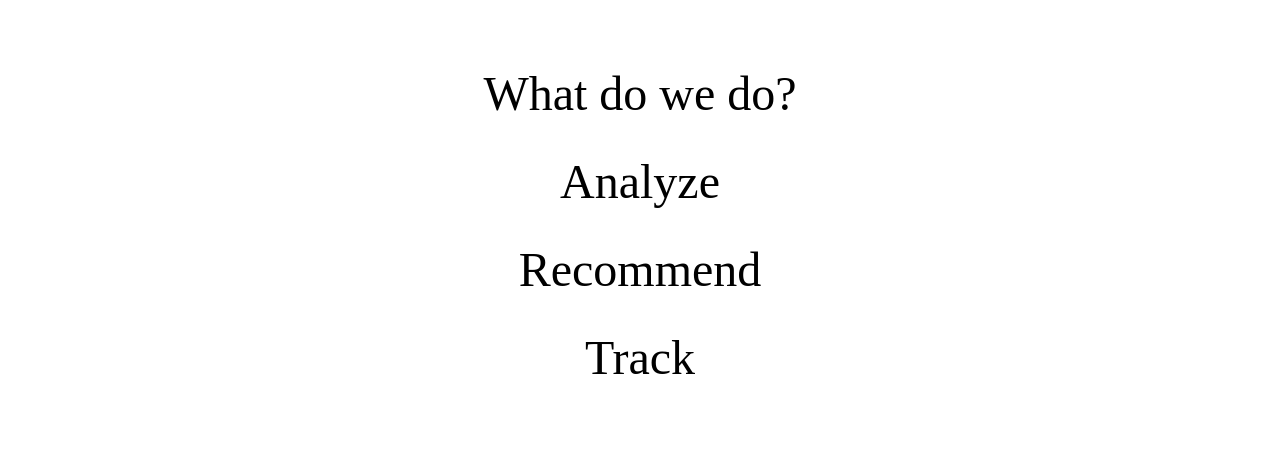
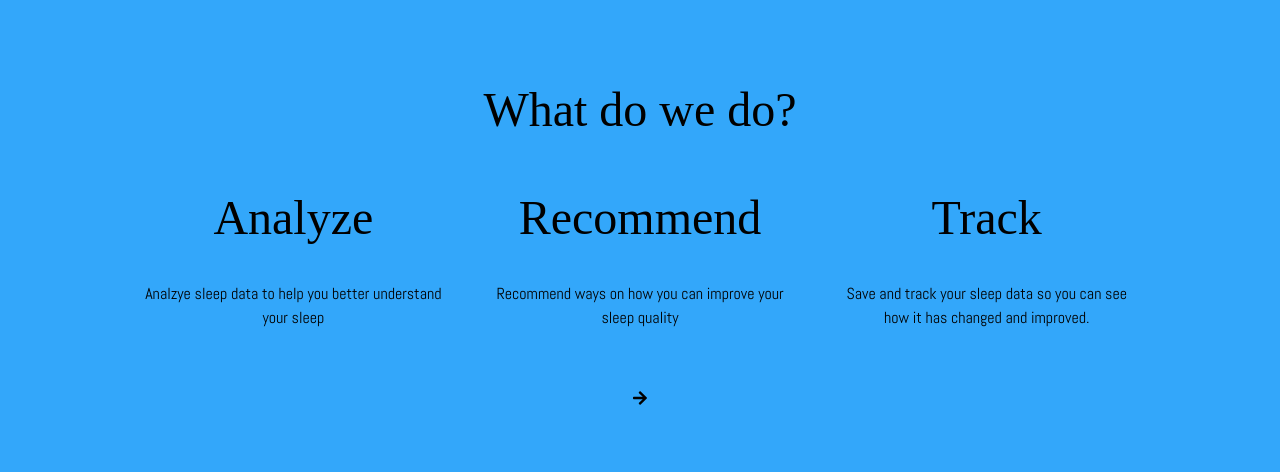
Before and after one commit to Ajaiah-D/HunterCapstoneSpring2025, a React (Vite) app in the folder sleepanalyzer/: page / in a window 1280 px wide. Shown: the part 1754-2226 px from the top of the page. Built offline with nearby package versions, Linux system fonts and the light colour scheme; no server answers; a web font is replaced by a local one.

Commit message:
changed some css and added motion

```diff
--- a/sleepanalyzer/src/pages/Home.tsx
+++ b/sleepanalyzer/src/pages/Home.tsx
@@ -4,7 +4,9 @@ import { ParallaxProvider } from 'react-scroll-parallax';
 import { TypeAnimation } from 'react-type-animation';
 import ParallaxScroll from '@/components/ParallaxScroll';
 import CustomButton from "@/components/CustomButton";
-import CustomInput from "@/components/CustomInput";
+// import CustomInput from "@/components/CustomInput";
+import { motion } from "framer-motion";
+import { FaArrowRight } from "react-icons/fa";
 
 type Props = {};
 
@@ -14,8 +16,8 @@ const Home = (props: Props) => {
     return (
         <section className="font-main text-white">
             <ParallaxProvider>
-                <ParallaxScroll backimage="/src/assets/starfall.gif" height="h-screen">
-                    <div className="md: flex flex-col items-center justify-center">
+                <ParallaxScroll backimage="/src/assets/starfall.gif" foreimage="/src/assets/rock.png" height="h-screen">
+                    <div className="md: flex flex-col items-center justify-center text-white">
                         <div className="min-h-[3.5/6]">
                             <TypeAnimation
                                 sequence={[
@@ -28,7 +30,7 @@ const Home = (props: Props) => {
                                 ]}
                                 repeat={Infinity}
                                 speed={{type: "keyStrokeDelayInMs", value: 100}}
-                                className="text-4xl uppercase sm:text-7xl md:text-8xl lg:text-9xl"
+                                className="text-4xl uppercase sm:text-7xl md:text-8xl lg:text-9xl [text-shadow:_0_10px_0_rgb(55_70_176_/_40%)]"
                           />
                         </div>
                         <p className="mt-8 text-2xl">The only way to understand sleep</p>
@@ -42,8 +44,17 @@ const Home = (props: Props) => {
                         </div>
                     </div>
                 </ParallaxScroll>
-                <div id="why" className="p-10 h-screen w-screen bg-linear-to-t from-[#33A7FA] to-[#33A7FA] grid place-items-center">
-                    <div className="w-5/6 gap-3 p-5 flex flex-col justify-center items-center">
+                <div id="why" className="p-10 h-screen w-screen bg-[#080044] grid place-items-center"
+                >
+                    <motion.div className="w-4/6 gap-3 p-5 flex flex-col justify-center items-center"
+                        variants={{
+                            hidden: {opacity: 0, y: 75},
+                            visible: {opacity: 1, y: 0}
+                        }}
+                        initial="hidden"
+                        transition={{ duration: 0.5, delay: 0.25 }}
+                        whileInView={"visible"}
+                    >
                             <h1 className="font-header text-5xl mb-10">Why Sleep Analyzer?</h1>
                             <p className="text-3xl"> Sleep is critical to our development, health and everyday life.</p>
                             <p> Lack of sleep can lead to: </p>
@@ -51,17 +62,39 @@ const Home = (props: Props) => {
                             <li>Daytime sleepiness and less energy</li>
                             <li>Greater risk in getting severe diseases</li>
                             </ul>
+                    </motion.div>
+                </div>
+                <div id="what" className="p-10 text-black bg-[#33A7FA] h-screen grid place-items-center">
+                    <motion.div className="w-5/6 flex flex-col justify-center items-center gap-5"
+                        variants={{
+                            hidden: {opacity: 0, y: 75},
+                            visible: {opacity: 1, y: 0}
+                        }}
+                        initial="hidden"
+                        transition={{ duration: 0.5, delay: 0.25 }}
+                        whileInView={"visible"}
+                    >
+                        <h1 className="font-header text-5xl mb-10">What do we do?</h1>
+                        <div className="flex gap-10 text-center justify-center items-center">
+                            <div className="flex-1">
+                                <h2 className="font-header text-5xl mb-10">Analyze</h2>
+                                <h3> Analzye sleep data to help you better understand your sleep </h3>
+                            </div>
+                            <div className="flex-1">
+                                <h2 className="font-header text-5xl mb-10">Recommend</h2>
+                                <h3> Recommend ways on how you can improve your sleep quality </h3>
+                            </div>
+                            <div className="flex-1">
+                                <h2 className="font-header text-5xl mb-10">Track</h2>
+                                <h3> Save and track your sleep data so you can see how it has changed and improved. </h3>
                             </div>
                         </div>
-                <div id="what" className="p-10 text-black bg-white h-screen grid place-items-center">
-                    <div className="w-5/6 flex flex-col justify-center items-center">
-                        <h1 className="font-header text-5xl mb-10">What do we do?</h1>
-                        <h2 className="font-header text-5xl mb-10">Analyze</h2>
-                        <h2 className="font-header text-5xl mb-10">Recommend</h2>
-                        <h2 className="font-header text-5xl mb-10">Track</h2>
+                        <CustomButton page="analyze" customization="mt-10 flex gap-2" noOriginalStyle={true}>
+                            <FaArrowRight/>
+                        </CustomButton>
+                    </motion.div>
                 </div>
-                </div>
-                <div id="contacts" className="p-10 text-black bg-lightcoral h-screen grid place-items-center">
+                {/* <div id="contacts" className="p-10 text-black bg-lightcoral h-screen grid place-items-center">
                     <div className="w-full gap-3 p-5 flex flex-col justify-center items-center">
                         <h1 className="font-header text-5xl mb-10">Need help? Contact us</h1>
                         <CustomInput placeholder="Name" type="string" title="Name">
@@ -71,7 +104,7 @@ const Home = (props: Props) => {
                         <CustomInput placeholder="Message" type="string" title="Message" customization="h-[200px] text-wrap">
                         </CustomInput>
                     </div>
-                </div>
+                </div> */}
             </ParallaxProvider>
         </section>
     );
```
Lines whose indentation alone changed are shown as unchanged.
